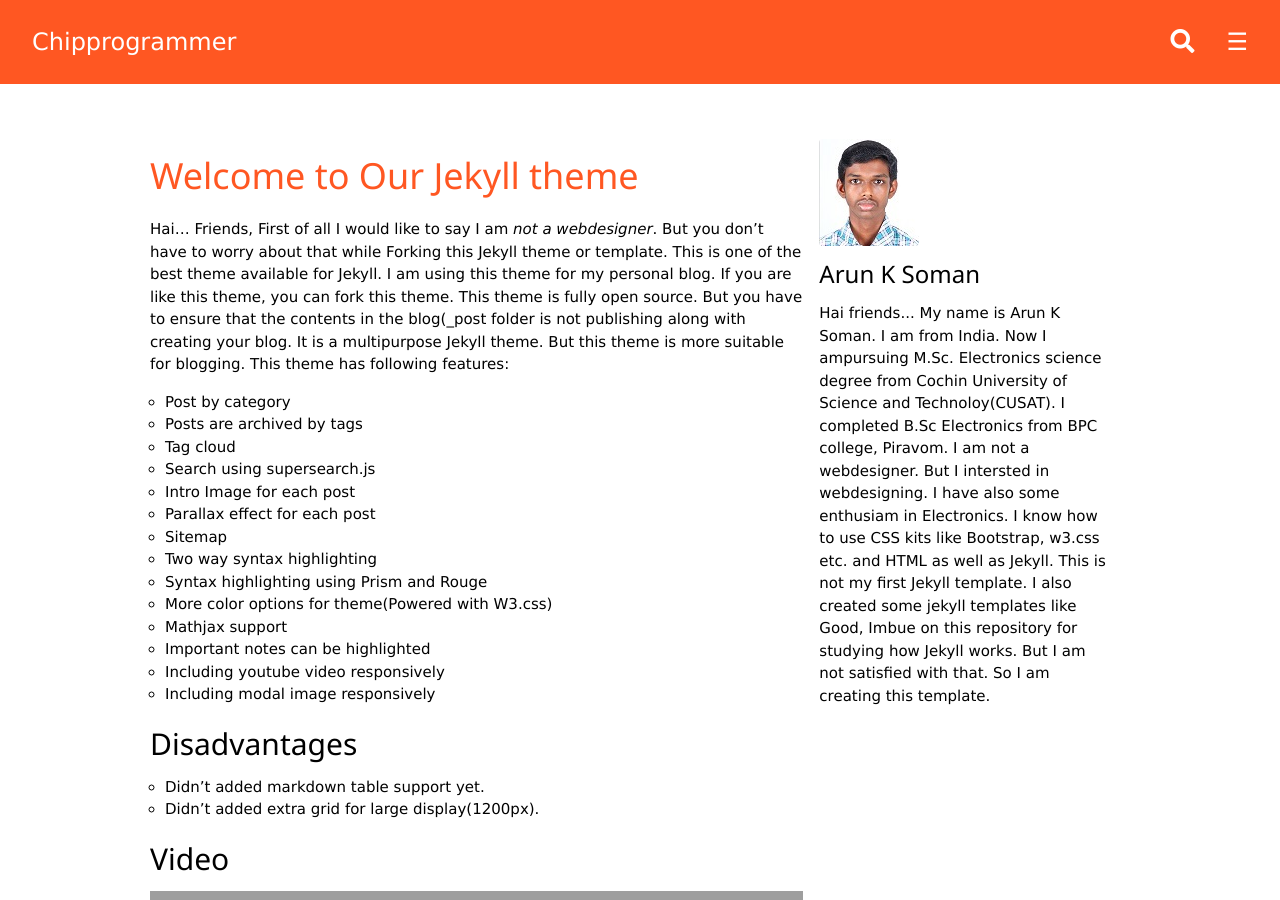
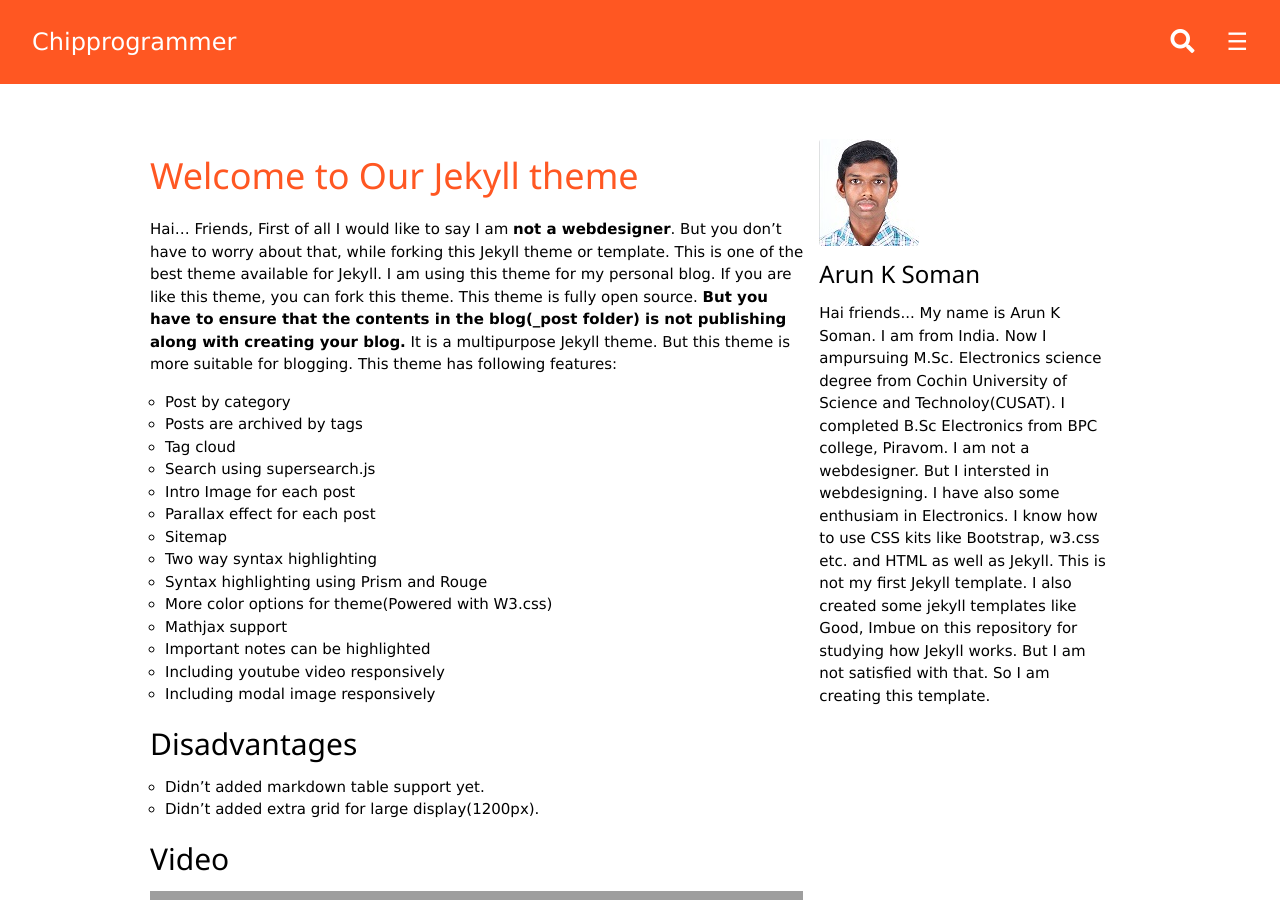
Before and after one commit to techiworld/techiworld.github.io, a Jekyll site: the page built from index.md, in a window 1280 px wide and 900 px high. Built offline with Jekyll 4.4.1, drawn with Linux system fonts in a browser that asks for light colours; formulas are drawn with MathJax 3; grey boxes are pictures that could not be loaded.

Commit message:
Update index.md

```diff
--- a/index.md
+++ b/index.md
@@ -4,7 +4,7 @@ title: Welcome to Our Jekyll theme
 MathJax: true
 ---
 
-Hai... Friends, First of all I would like to say I am *not a webdesigner*. But you don't have to worry about that while Forking this Jekyll theme or template. This is one of the best theme available for Jekyll. I am using this theme for my personal blog. If you are like this theme, you can fork this theme. This theme is fully open source. But you have to ensure that the contents in the blog({% raw %}_post folder{% endraw %} is not publishing along with creating your blog. It is a multipurpose Jekyll theme. But this theme is more suitable for blogging. This theme has following features:
+Hai... Friends, First of all I would like to say I am **not a webdesigner**. But you don't have to worry about that, while forking this Jekyll theme or template. This is one of the best theme available for Jekyll. I am using this theme for my personal blog. If you are like this theme, you can fork this theme. This theme is fully open source. **But you have to ensure that the contents in the blog({% raw %}_post folder{% endraw %}) is not publishing along with creating your blog.** It is a multipurpose Jekyll theme. But this theme is more suitable for blogging. This theme has following features:
 
 * Post by category
 * Posts are archived by tags
```
